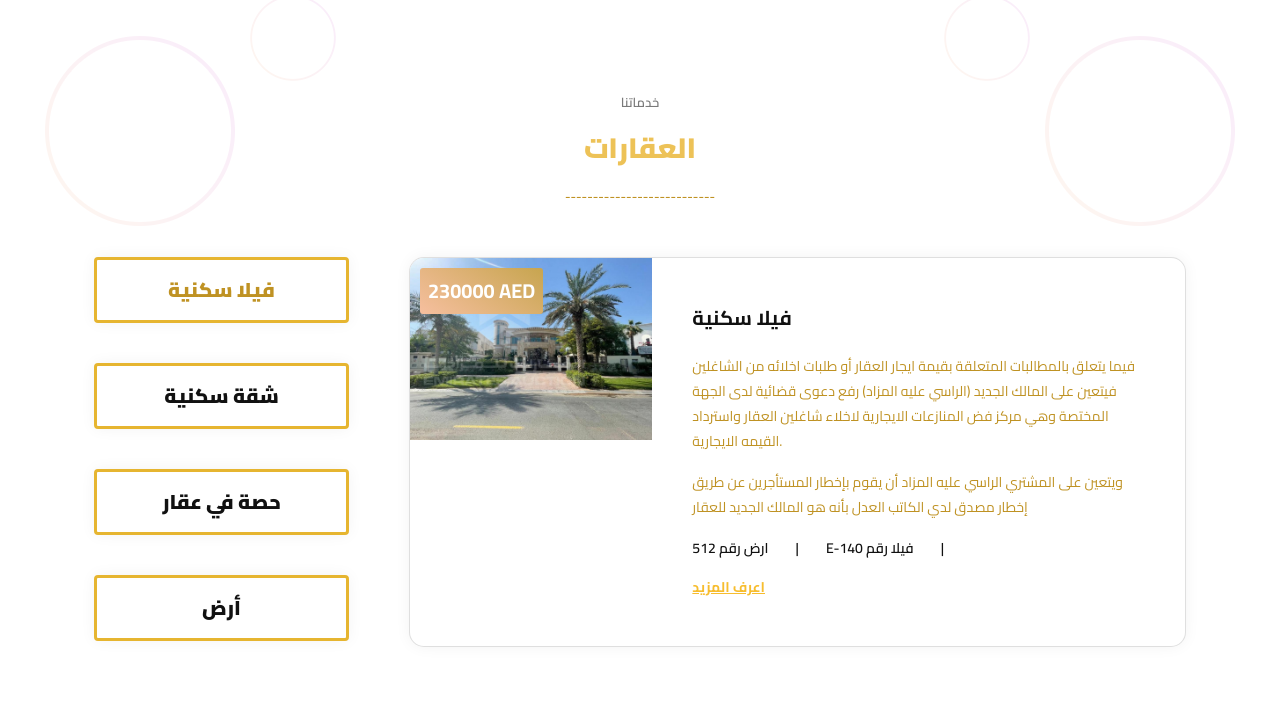
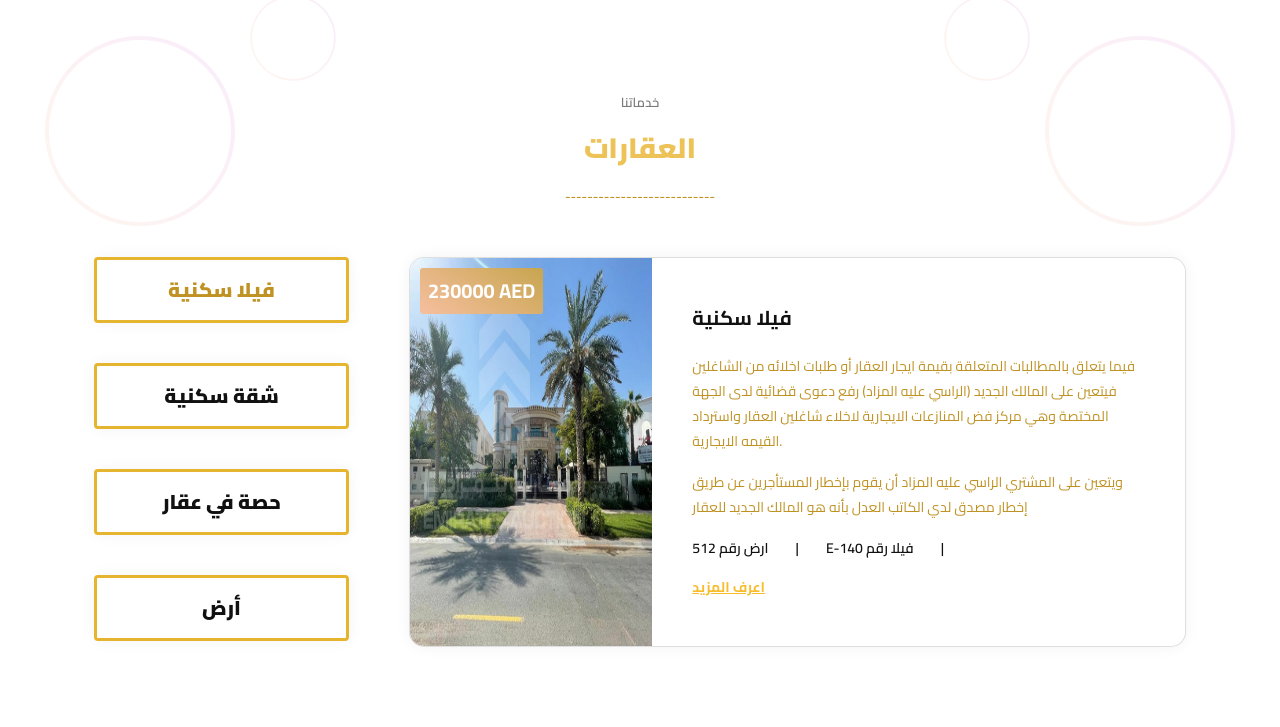
Before and after one commit to ayaIsmael/tasck1, a plain HTML site: page index.html in a window 1280 px wide. Shown: the part 1326-2053 px from the top of the page. Drawn offline with nearby package versions, Linux system fonts and the light colour scheme.

Commit message:
Add files via upload

```diff
--- a/css/style.css
+++ b/css/style.css
@@ -288,6 +288,10 @@ section.inteface{
     box-shadow: 0px 0px 15px rgba(0, 0, 0, 0.05);
     overflow: hidden;
 }
+.card-img img{
+    width: 100%;
+    height: 100%;
+}
 .price{
     position: absolute;
     top: 10px;
@@ -299,6 +303,11 @@ section.inteface{
     font-weight: 700;
     border-radius: 3px;
     text-align: center;
+}
+@media(max-width:767px){
+    .card-img img{
+        max-height: 500px!important;
+    }
 }
 .card-title{
     font-size: 20px;
```
Also changed, not shown: index.html (+0 -1 lines).
